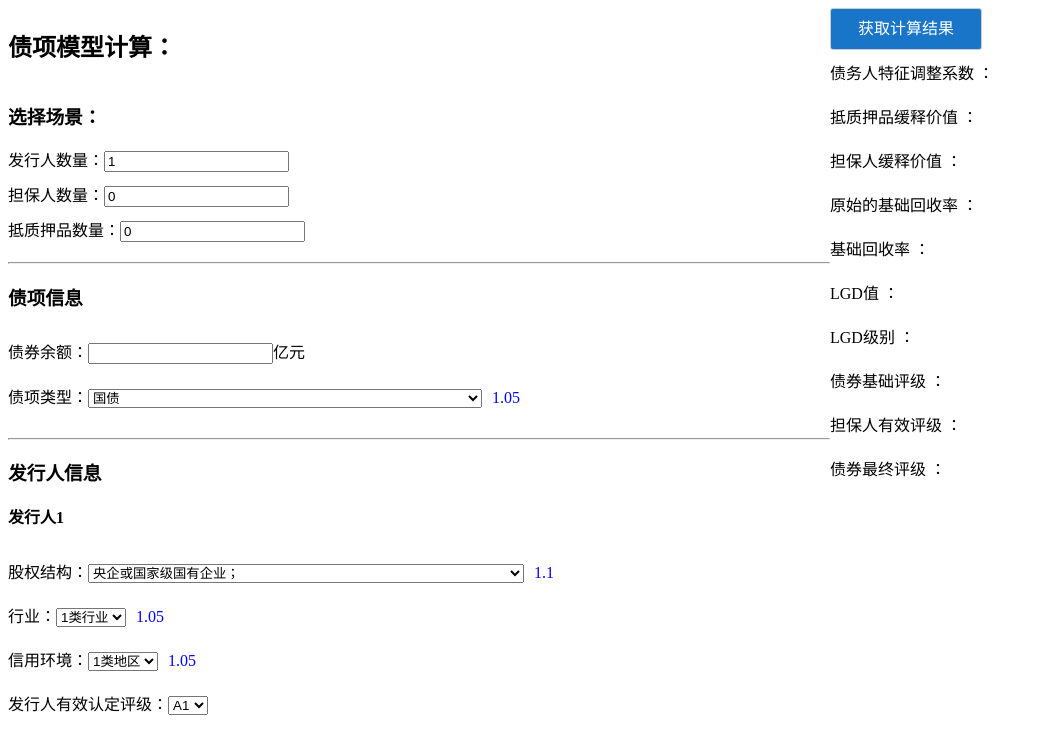
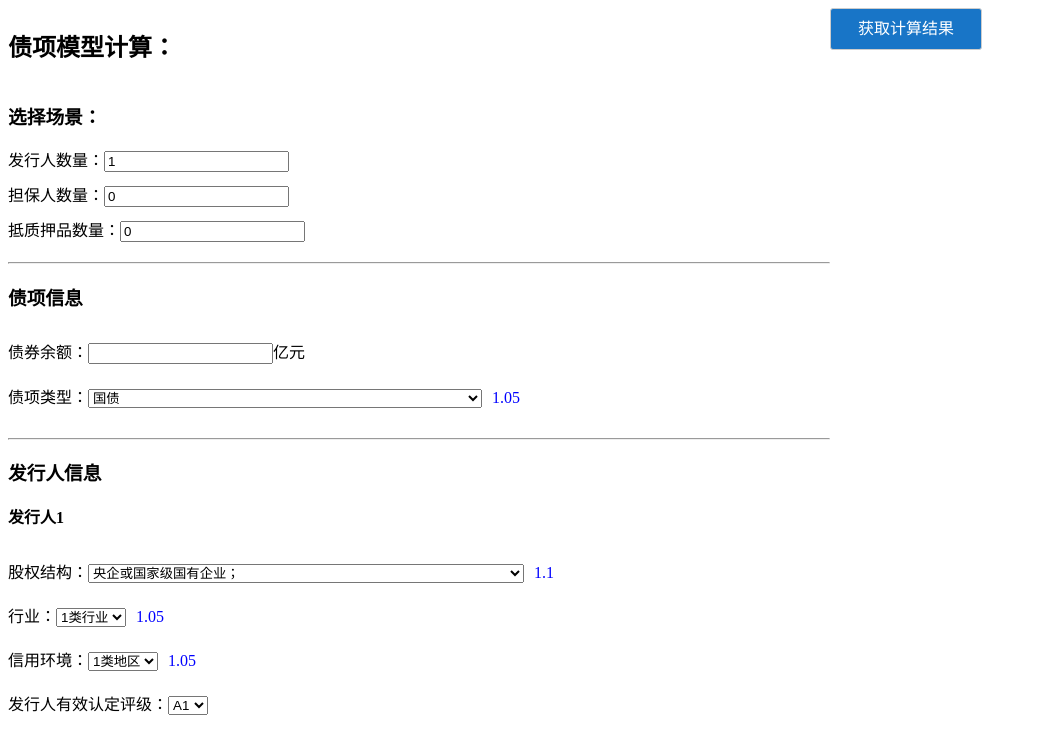
Before and after one commit to Create-life/dc-test, a Vue app: page / in a window 1280 px wide. Shown: the top 754 px of the page, without its empty margins (0-1043 px from the left). Built offline with nearby package versions, Linux system fonts and the light colour scheme.

Commit message:
bug修复

```diff
--- a/src/App.vue
+++ b/src/App.vue
@@ -222,36 +222,6 @@
         <div class="form-group">
           <span>最终评级</span> ：<span style="color: red;">{{finallyRating}}</span>
         </div>
-      </div>
-      <div class="form-group">
-        <span>债务人特征调整系数</span> ：<span style="color: red;">{{debtorFeatureAdjustCoefficient}}</span>
-      </div>
-      <div class="form-group">
-        <span>抵质押品缓释价值</span> ：<span style="color: red;">{{pledgeReleasePrice}}</span>
-      </div>
-      <div class="form-group">
-        <span>担保人缓释价值</span> ：<span style="color: red;">{{warrantorReleasePrice}}</span>
-      </div>
-      <div class="form-group">
-        <span>原始的基础回收率</span> ：<span style="color: red;">{{originalBasisRecoveryRate}}</span>
-      </div>
-      <div class="form-group">
-        <span>基础回收率</span> ：<span style="color: red;">{{basisRecoveryRate}}</span>
-      </div>
-      <div class="form-group">
-        <span>LGD值</span> ：<span style="color: red;">{{LGDValue}}</span>
-      </div>
-      <div class="form-group">
-        <span>LGD级别</span> ：<span style="color: red;">{{LGDLevel}}</span>
-      </div>
-      <div class="form-group">
-        <span>债券基础评级</span> ：<span style="color: red;">{{companyBasisRating}}</span>
-      </div>
-      <div class="form-group">
-        <span>担保人有效评级</span> ：<span style="color: red;">{{guaranterRating}}</span>
-      </div>
-      <div class="form-group">
-        <span>债券最终评级</span> ：<span style="color: red;">{{finallyRating}}</span>
       </div>
     </div>
   </div>
```
